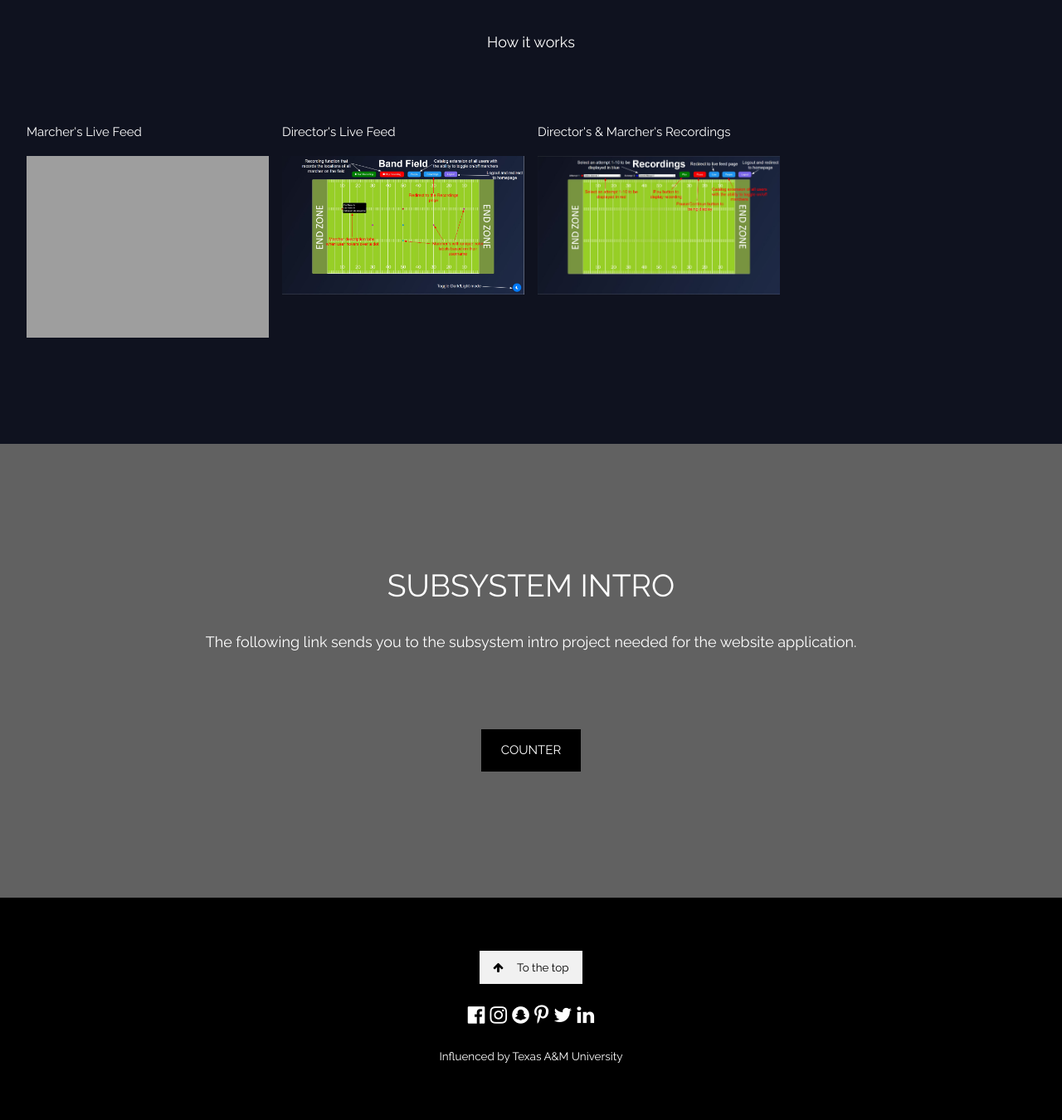
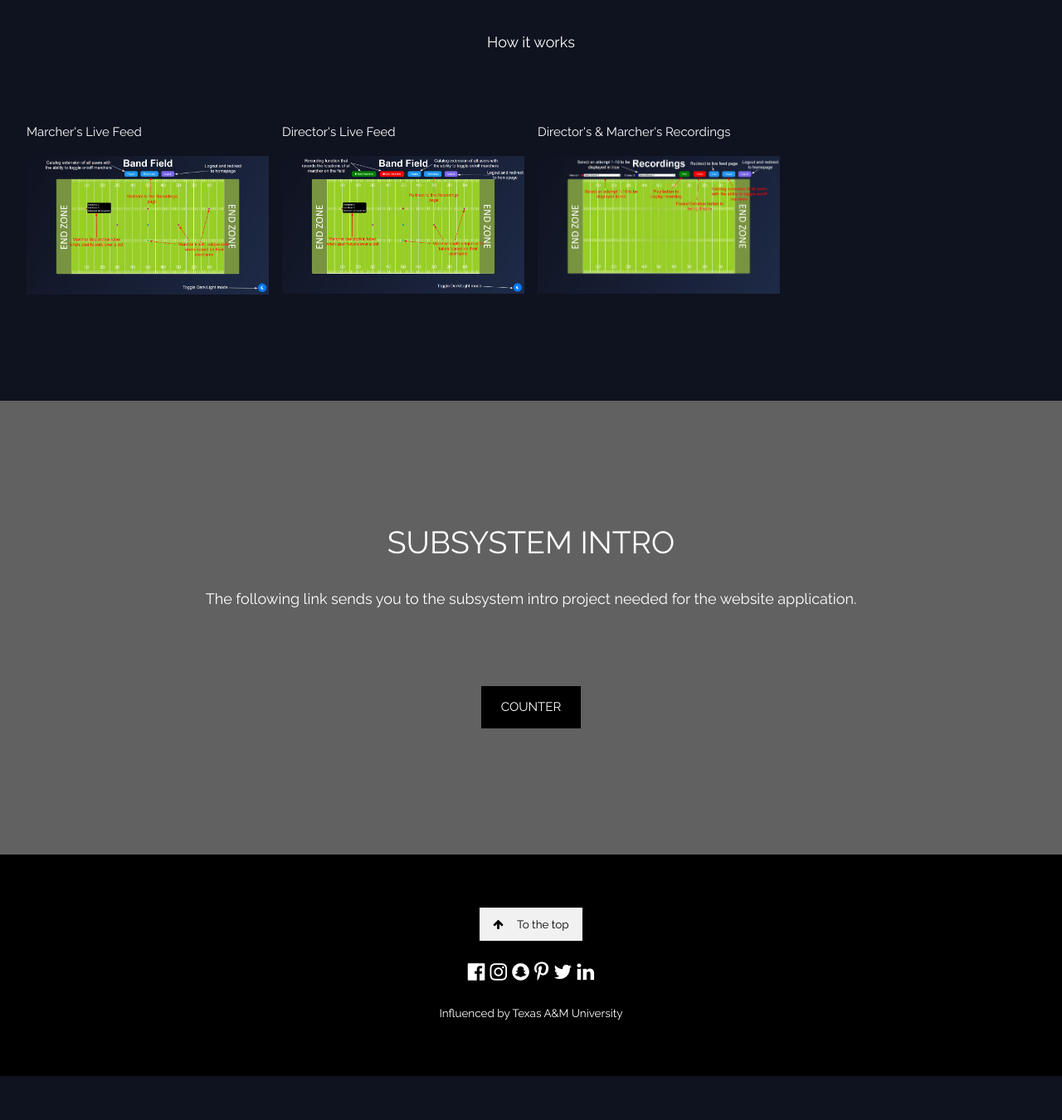
Before and after one commit to IcePanda7/ECEN404-2025SP-Marching-Band-LPS, a Django app: page / in a window 1280 px wide. Shown: the part 4308-5658 px from the top of the page at 83% size. After the commit the page ends 5605 px from the top, so only its background shows below. Run offline with Django 5.2, Linux system fonts and the light colour scheme; grey boxes are pictures that could not be loaded.

Commit message:
Finishing touches

```diff
--- a/templates/homepage.html
+++ b/templates/homepage.html
@@ -226,18 +226,18 @@
                 <div class="w3-col l3 m6">
                     <p>Marcher's Live Feed</p>
                     <!-- Screen Capture -->
-                    <img src="/w3images/tech_mic.jpg" style="width:100%" onclick="onClick(this)" class="w3-hover-opacity" alt="Marcher Live Feed">
+                    <img src="{% static 'MarcherLiveFinal.PNG' %}" style="width:100%" onclick="onClick(this)" class="w3-hover-opacity" alt="Marcher Live Feed">
                 </div>
 
                 <div class="w3-col l3 m6">
                     <p>Director's Live Feed</p>
                     <!-- Screen Capture -->
-                    <img src="{% static 'DirectorLiveFeedHomepage.PNG' %}" style="width:100%" onclick="onClick(this)" class="w3-hover-opacity" alt="Director Live Feed">
+                    <img src="{% static 'DirectorFieldFinalHomepage.PNG' %}" style="width:100%" onclick="onClick(this)" class="w3-hover-opacity" alt="Director Live Feed">
                 </div>
                 <div class="w3-col l3 m6">
                     <p>Director's & Marcher's Recordings</p>
                     <!-- Screen Capture -->
-                    <img src="{% static 'RecordingsHomepage.PNG' %}" style="width:100%" onclick="onClick(this)" class="w3-hover-opacity" alt="Director Recordings">
+                    <img src="{% static 'RecordingFinalHomepage.PNG' %}" style="width:100%" onclick="onClick(this)" class="w3-hover-opacity" alt="Director Recordings">
                 </div>
             </div>
         </div>
```
Also changed, not shown: assets/DirectorFieldFinalHomepage.PNG (added), assets/DirectorLiveFeedHomepage.PNG (deleted), assets/MarcherLiveFinal.PNG (added), assets/RecordingFinalHomepage.PNG (added), assets/RecordingsHomepage.PNG (deleted).
